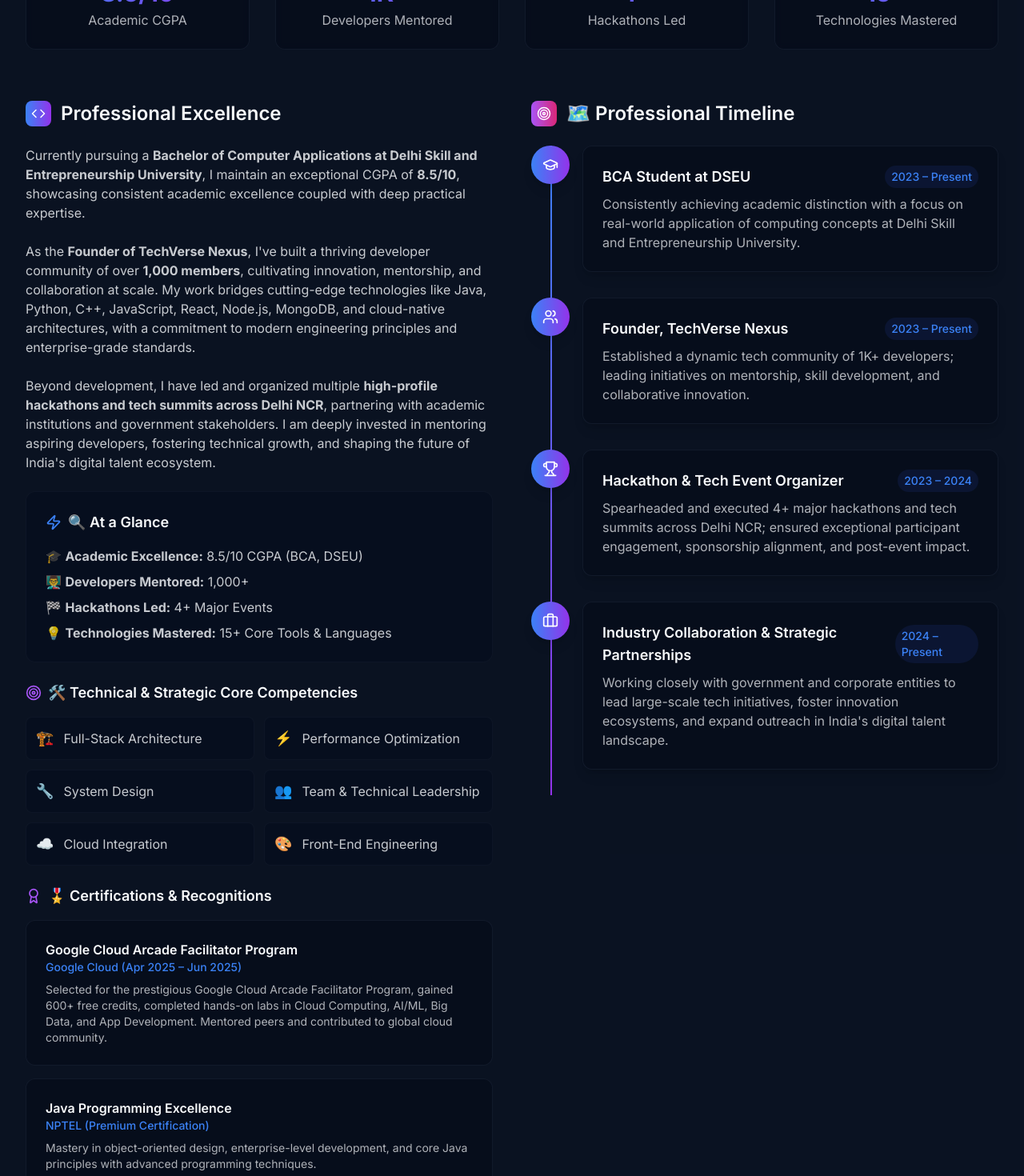
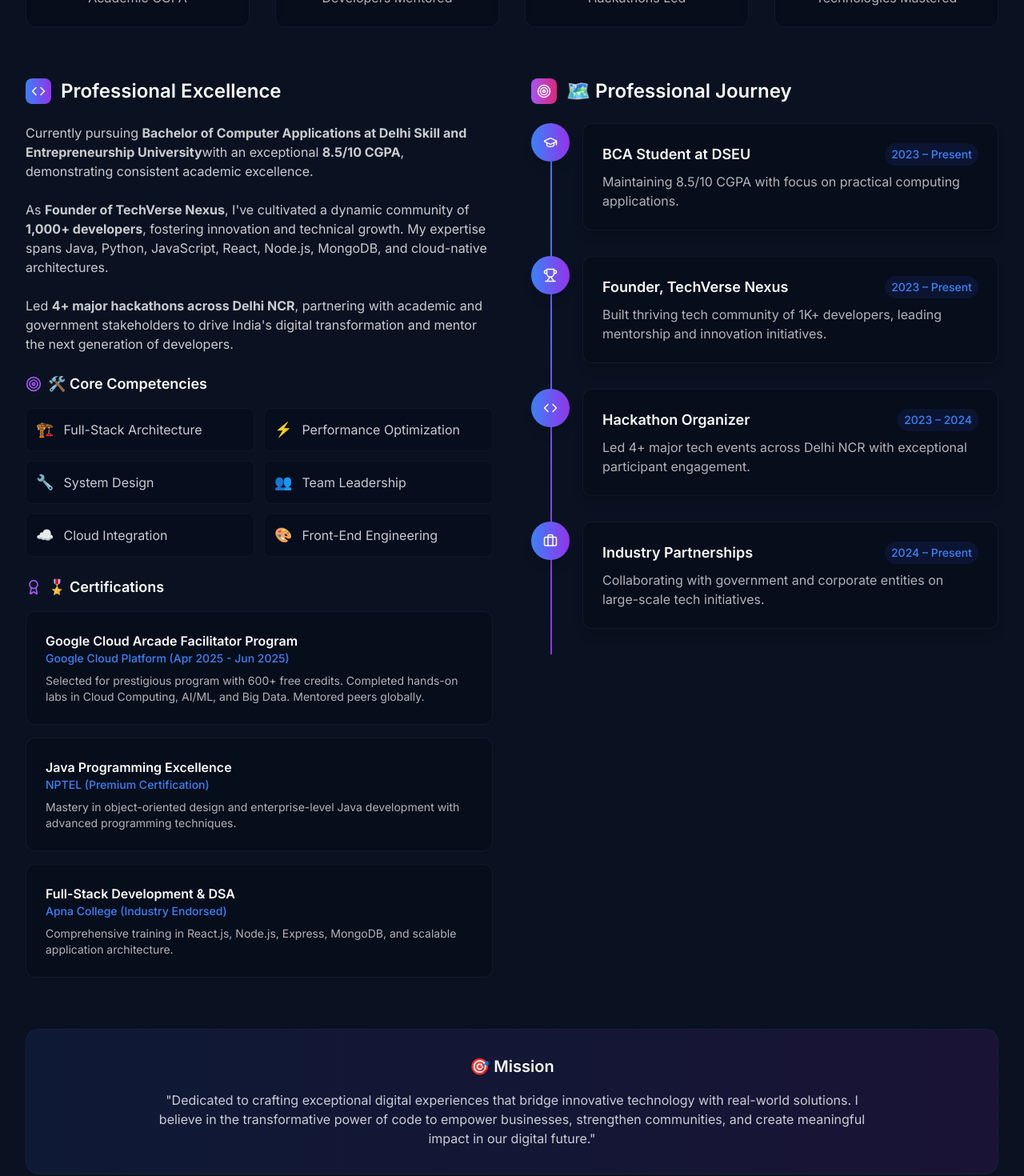
Before and after one commit to CoderAnimeshSingh/animesh-portfolio-s, a React (Vite) app: page / in a window 1280 px wide. Shown: the part 1220-2690 px from the top of the page at 80% size. Built offline with nearby package versions, Linux system fonts and the light colour scheme.

Commit message:
Refactor bio and about sections
Update bio and about sections for a more professional look. Provide instructions for manual resume upload.

```diff
--- a/src/components/About.tsx
+++ b/src/components/About.tsx
@@ -1,67 +1,67 @@
 
 import React from 'react';
-import { Code, Briefcase, GraduationCap, Heart, Users, Trophy, Award, Zap, Target, Cloud } from 'lucide-react';
+import { Code, Briefcase, GraduationCap, Trophy, Award, Target, Cloud } from 'lucide-react';
 
 const About = () => {
-  const timeline = [
-    {
-      year: '2023 – Present',
-      title: 'BCA Student at DSEU',
-      description: 'Consistently achieving academic distinction with a focus on real-world application of computing concepts at Delhi Skill and Entrepreneurship University.',
-      icon: <GraduationCap size={20} />
-    },
-    {
-      year: '2023 – Present',
-      title: 'Founder, TechVerse Nexus',
-      description: 'Established a dynamic tech community of 1K+ developers; leading initiatives on mentorship, skill development, and collaborative innovation.',
-      icon: <Users size={20} />
-    },
-    {
-      year: '2023 – 2024',
-      title: 'Hackathon & Tech Event Organizer',
-      description: 'Spearheaded and executed 4+ major hackathons and tech summits across Delhi NCR; ensured exceptional participant engagement, sponsorship alignment, and post-event impact.',
-      icon: <Trophy size={20} />
-    },
-    {
-      year: '2024 – Present',
-      title: 'Industry Collaboration & Strategic Partnerships',
-      description: 'Working closely with government and corporate entities to lead large-scale tech initiatives, foster innovation ecosystems, and expand outreach in India\'s digital talent landscape.',
-      icon: <Briefcase size={20} />
-    }
-  ];
-
-  const achievements = [
-    {
-      title: 'Google Cloud Arcade Facilitator Program',
-      issuer: 'Google Cloud (Apr 2025 – Jun 2025)',
-      description: 'Selected for the prestigious Google Cloud Arcade Facilitator Program, gained 600+ free credits, completed hands-on labs in Cloud Computing, AI/ML, Big Data, and App Development. Mentored peers and contributed to global cloud community.'
-    },
-    {
-      title: 'Java Programming Excellence',
-      issuer: 'NPTEL (Premium Certification)',
-      description: 'Mastery in object-oriented design, enterprise-level development, and core Java principles with advanced programming techniques.'
-    },
-    {
-      title: 'Full-Stack Development',
-      issuer: 'Apna College (Industry Endorsed)',
-      description: 'Proficient in DSA with Java, React.js, Node.js, Express, MongoDB, and scalable app architecture with modern development practices.'
-    }
+  const stats = [
+    { number: '8.5', label: 'Academic CGPA', suffix: '/10' },
+    { number: '1K+', label: 'Developers Mentored', suffix: '' },
+    { number: '4+', label: 'Hackathons Led', suffix: '' },
+    { number: '15+', label: 'Technologies Mastered', suffix: '' }
   ];
 
   const expertise = [
     { icon: '🏗️', text: 'Full-Stack Architecture' },
     { icon: '⚡', text: 'Performance Optimization' },
     { icon: '🔧', text: 'System Design' },
-    { icon: '👥', text: 'Team & Technical Leadership' },
+    { icon: '👥', text: 'Team Leadership' },
     { icon: '☁️', text: 'Cloud Integration' },
     { icon: '🎨', text: 'Front-End Engineering' }
   ];
 
-  const stats = [
-    { number: '8.5', label: 'Academic CGPA', suffix: '/10' },
-    { number: '1K+', label: 'Developers Mentored', suffix: '' },
-    { number: '4+', label: 'Hackathons Led', suffix: '' },
-    { number: '15+', label: 'Technologies Mastered', suffix: '' }
+  const certifications = [
+    {
+      title: 'Google Cloud Arcade Facilitator Program',
+      issuer: 'Google Cloud Platform (Apr 2025 - Jun 2025)',
+      description: 'Selected for prestigious program with 600+ free credits. Completed hands-on labs in Cloud Computing, AI/ML, and Big Data. Mentored peers globally.'
+    },
+    {
+      title: 'Java Programming Excellence',
+      issuer: 'NPTEL (Premium Certification)',
+      description: 'Mastery in object-oriented design and enterprise-level Java development with advanced programming techniques.'
+    },
+    {
+      title: 'Full-Stack Development & DSA',
+      issuer: 'Apna College (Industry Endorsed)',
+      description: 'Comprehensive training in React.js, Node.js, Express, MongoDB, and scalable application architecture.'
+    }
+  ];
+
+  const timeline = [
+    {
+      year: '2023 – Present',
+      title: 'BCA Student at DSEU',
+      description: 'Maintaining 8.5/10 CGPA with focus on practical computing applications.',
+      icon: <GraduationCap size={18} />
+    },
+    {
+      year: '2023 – Present',
+      title: 'Founder, TechVerse Nexus',
+      description: 'Built thriving tech community of 1K+ developers, leading mentorship and innovation initiatives.',
+      icon: <Trophy size={18} />
+    },
+    {
+      year: '2023 – 2024',
+      title: 'Hackathon Organizer',
+      description: 'Led 4+ major tech events across Delhi NCR with exceptional participant engagement.',
+      icon: <Code size={18} />
+    },
+    {
+      year: '2024 – Present',
+      title: 'Industry Partnerships',
+      description: 'Collaborating with government and corporate entities on large-scale tech initiatives.',
+      icon: <Briefcase size={18} />
+    }
   ];
 
   return (
@@ -75,7 +75,8 @@ const About = () => {
             Expert Full-Stack Developer | Technology Leader | Community Architect
           </h3>
           <p className="text-lg md:text-xl text-foreground/70 max-w-4xl mx-auto leading-relaxed">
-            I am a driven and visionary Full-Stack Developer with a proven track record of building scalable, high-performance digital solutions. With a strong foundation in both software engineering and community leadership, I specialize in transforming complex ideas into impactful, production-grade applications.
+            Driven Full-Stack Developer with proven expertise in building scalable, high-performance digital solutions.
+            I specialize in transforming complex ideas into production-grade applications while leading tech communities and mentoring developers.
           </p>
         </div>
 
@@ -92,7 +93,7 @@ const About = () => {
         </div>
 
         <div className="grid lg:grid-cols-2 gap-8 lg:gap-12 items-start">
-          {/* Professional Story */}
+          {/* Professional Overview */}
           <div className="space-y-6">
             <div className="flex items-center space-x-3 mb-4">
               <div className="w-8 h-8 bg-gradient-to-r from-blue-500 to-purple-600 rounded-lg flex items-center justify-center">
@@ -102,41 +103,26 @@ const About = () => {
             </div>
 
             <p className="text-foreground/80 leading-relaxed text-sm md:text-base">
-              Currently pursuing a <strong>Bachelor of Computer Applications at Delhi Skill and Entrepreneurship University</strong>,
-              I maintain an exceptional CGPA of <strong>8.5/10</strong>, showcasing consistent academic excellence coupled with deep practical expertise.
+              Currently pursuing <strong>Bachelor of Computer Applications at Delhi Skill and Entrepreneurship University</strong>
+              with an exceptional <strong>8.5/10 CGPA</strong>, demonstrating consistent academic excellence.
             </p>
 
             <p className="text-foreground/80 leading-relaxed text-sm md:text-base">
-              As the <strong>Founder of TechVerse Nexus</strong>, I've built a thriving developer community of over <strong>1,000 members</strong>,
-              cultivating innovation, mentorship, and collaboration at scale. My work bridges cutting-edge technologies like Java, Python, C++,
-              JavaScript, React, Node.js, MongoDB, and cloud-native architectures, with a commitment to modern engineering principles and enterprise-grade standards.
+              As <strong>Founder of TechVerse Nexus</strong>, I've cultivated a dynamic community of <strong>1,000+ developers</strong>,
+              fostering innovation and technical growth. My expertise spans Java, Python, JavaScript, React, Node.js, MongoDB,
+              and cloud-native architectures.
             </p>
 
             <p className="text-foreground/80 leading-relaxed text-sm md:text-base">
-              Beyond development, I have led and organized multiple <strong>high-profile hackathons and tech summits across Delhi NCR</strong>,
-              partnering with academic institutions and government stakeholders. I am deeply invested in mentoring aspiring developers,
-              fostering technical growth, and shaping the future of India's digital talent ecosystem.
+              Led <strong>4+ major hackathons across Delhi NCR</strong>, partnering with academic and government stakeholders
+              to drive India's digital transformation and mentor the next generation of developers.
             </p>
-
-            {/* At a Glance Section */}
-            <div className="mt-8 bg-background/30 rounded-xl p-4 md:p-6 border border-border/30">
-              <h4 className="text-lg font-semibold text-foreground mb-4 flex items-center">
-                <Zap size={20} className="mr-2 text-blue-500" />
-                🔍 At a Glance
-              </h4>
-              <div className="space-y-2 text-sm md:text-base">
-                <p className="text-foreground/80">🎓 <strong>Academic Excellence:</strong> 8.5/10 CGPA (BCA, DSEU)</p>
-                <p className="text-foreground/80">👨‍🏫 <strong>Developers Mentored:</strong> 1,000+</p>
-                <p className="text-foreground/80">🏁 <strong>Hackathons Led:</strong> 4+ Major Events</p>
-                <p className="text-foreground/80">💡 <strong>Technologies Mastered:</strong> 15+ Core Tools & Languages</p>
-              </div>
-            </div>
 
             {/* Core Competencies */}
             <div className="mt-8">
               <h4 className="text-lg font-semibold text-foreground mb-4 flex items-center">
                 <Target size={20} className="mr-2 text-purple-500" />
-                🛠️ Technical & Strategic Core Competencies
+                🛠️ Core Competencies
               </h4>
               <div className="grid grid-cols-1 sm:grid-cols-2 gap-3">
                 {expertise.map((skill, index) => (
@@ -152,10 +138,10 @@ const About = () => {
             <div className="mt-8">
               <h4 className="text-lg font-semibold text-foreground mb-4 flex items-center">
                 <Award size={20} className="mr-2 text-purple-500" />
-                🎖️ Certifications & Recognitions
+                🎖️ Certifications
               </h4>
               <div className="space-y-4">
-                {achievements.map((cert, index) => (
+                {certifications.map((cert, index) => (
                   <div key={index} className="bg-background/50 border border-border/50 rounded-xl p-4 md:p-6 hover:bg-background/70 transition-all duration-300">
                     <h5 className="font-semibold text-foreground text-sm md:text-base">{cert.title}</h5>
                     <p className="text-blue-500 text-xs md:text-sm font-medium">{cert.issuer}</p>
@@ -166,13 +152,13 @@ const About = () => {
             </div>
           </div>
 
-          {/* Professional Journey Timeline */}
+          {/* Professional Timeline */}
           <div className="space-y-6">
             <div className="flex items-center space-x-3 mb-4">
               <div className="w-8 h-8 bg-gradient-to-r from-purple-500 to-pink-600 rounded-lg flex items-center justify-center">
                 <Target size={18} className="text-white" />
               </div>
-              <h3 className="text-xl md:text-2xl font-semibold text-foreground">🗺️ Professional Timeline</h3>
+              <h3 className="text-xl md:text-2xl font-semibold text-foreground">🗺️ Professional Journey</h3>
             </div>
 
             <div className="relative">
@@ -204,18 +190,13 @@ const About = () => {
           </div>
         </div>
 
-        {/* Professional Mission Statement */}
+        {/* Mission Statement */}
         <div className="mt-12 md:mt-16 text-center">
           <div className="bg-gradient-to-r from-blue-50 to-purple-50 dark:from-blue-900/20 dark:to-purple-900/20 rounded-2xl p-6 md:p-8 border border-border/50">
-            <div className="flex items-center justify-center mb-4">
-              <Heart size={24} className="text-red-500 mr-2" />
-              <h4 className="text-lg md:text-xl font-semibold text-foreground">Mission & Vision</h4>
-            </div>
+            <h4 className="text-lg md:text-xl font-semibold text-foreground mb-4">🎯 Mission</h4>
             <p className="text-foreground/80 text-sm md:text-base leading-relaxed max-w-4xl mx-auto">
-              "Dedicated to crafting exceptional digital experiences that bridge the gap between innovative technology and
-              real-world solutions. I believe in the power of code to transform businesses, empower communities, and
-              create meaningful impact in the digital landscape. Every line of code I write is a step towards building
-              a more connected and efficient world."
+              "Dedicated to crafting exceptional digital experiences that bridge innovative technology with real-world solutions.
+              I believe in the transformative power of code to empower businesses, strengthen communities, and create meaningful impact in our digital future."
             </p>
           </div>
         </div>
--- a/src/components/Hero.tsx
+++ b/src/components/Hero.tsx
@@ -88,10 +88,10 @@ const Hero = () => {
                 💼 Full-Stack Developer | Crafting Scalable & Impactful Web Solutions
               </h3>
               <p className="text-sm sm:text-base md:text-lg text-foreground/70 max-w-2xl animate-fade-in leading-relaxed">
-                I'm a dedicated Full-Stack Developer with strong expertise in both front-end and back-end technologies. I build clean, scalable, and high-performance web applications using tools like React, Node.js, Express, MongoDB, and SQL.
+                Dedicated Full-Stack Developer specializing in modern web technologies including React, Node.js, Express, MongoDB, and cloud architecture. I transform complex business requirements into scalable, high-performance applications with clean code and exceptional user experiences.
               </p>
               <p className="text-sm sm:text-base md:text-lg text-foreground/70 max-w-2xl animate-fade-in leading-relaxed mt-3">
-                My focus is on delivering responsive UI/UX, writing efficient code, and developing end-to-end solutions that solve real-world problems. I follow modern development practices, prioritize code quality, and continuously explore new technologies to stay ahead in the field.
+                As Founder of TechVerse Nexus community (1000+ developers) and lead organizer of 4+ major hackathons, I combine technical expertise with leadership to drive innovation and mentor the next generation of developers.
               </p>
             </div>
 
```
